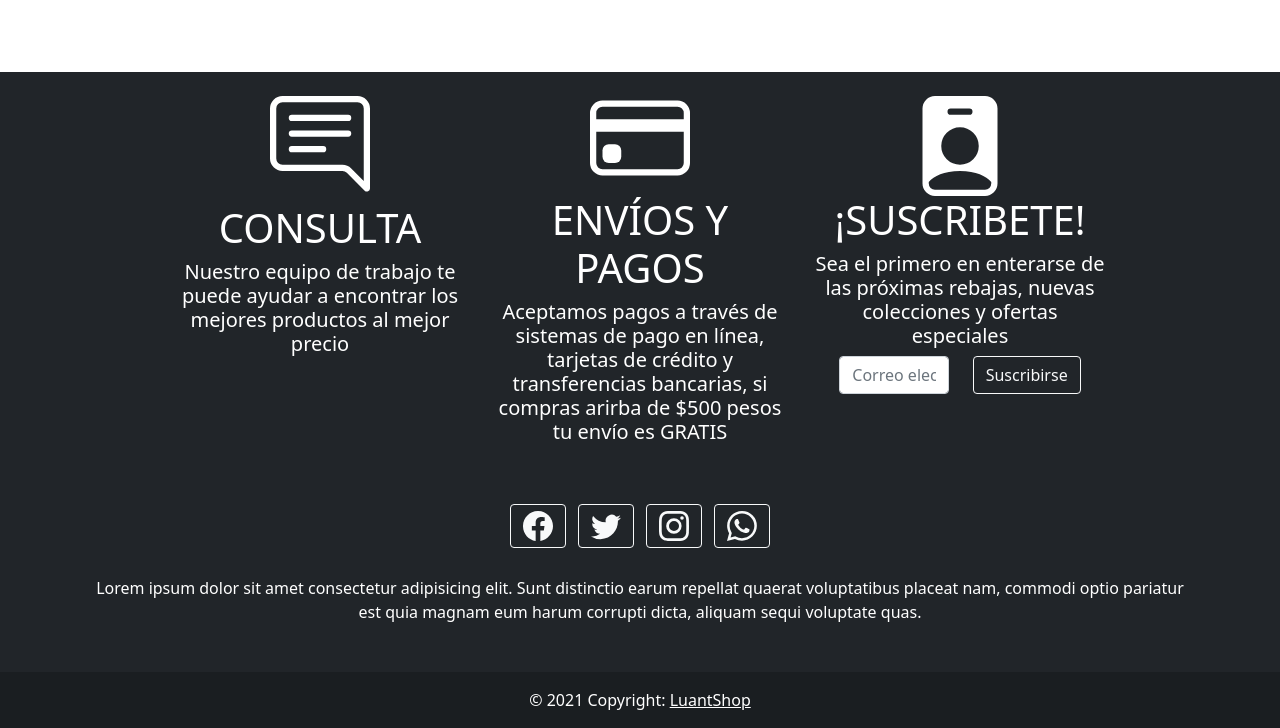
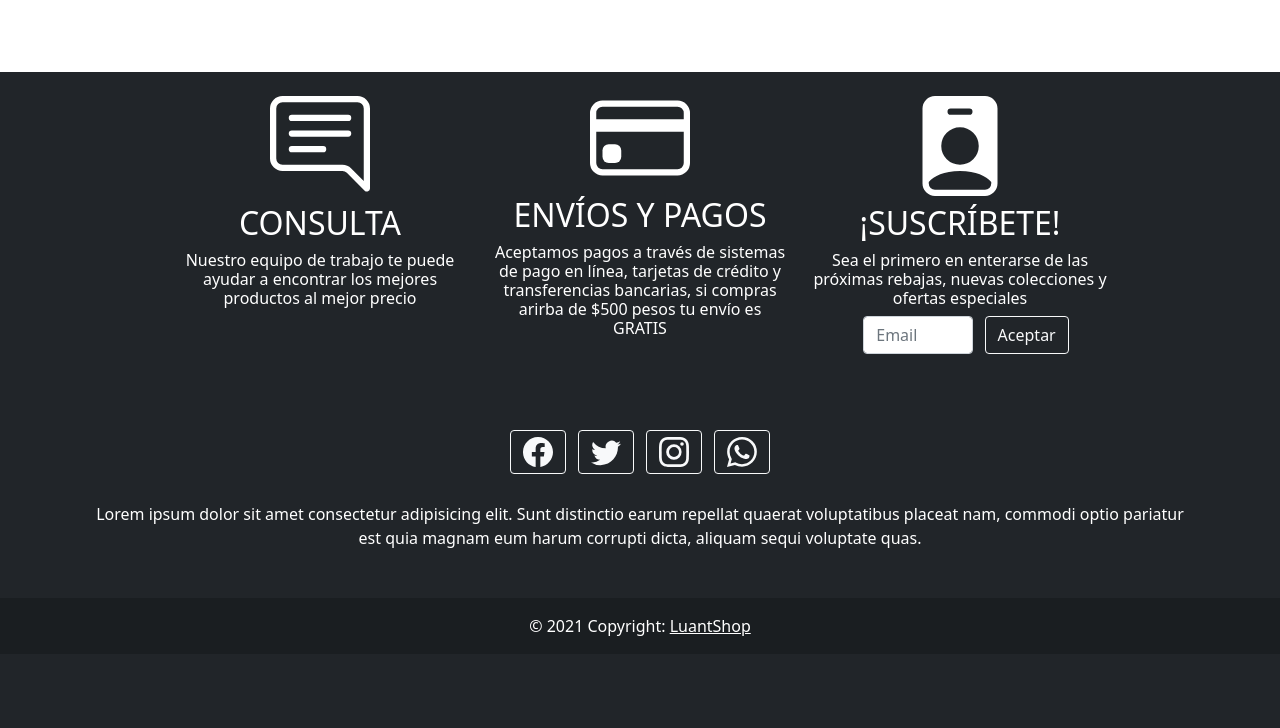
Before and after one commit to JoulesCH/ecommerce, a Django app: page /cart/ in a window 1280 px wide. Shown: the part 217-945 px from the top of the page. After the commit the page ends 853 px from the top, so only its background shows below. Run offline with Django 3.2, Linux system fonts and the light colour scheme.

Commit message:
Correcion de footer otra vez

```diff
--- a/templates/footer.html
+++ b/templates/footer.html
@@ -12,8 +12,8 @@
               <path d="M2 1a1 1 0 0 0-1 1v8a1 1 0 0 0 1 1h9.586a2 2 0 0 1 1.414.586l2 2V2a1 1 0 0 0-1-1H2zm12-1a2 2 0 0 1 2 2v12.793a.5.5 0 0 1-.854.353l-2.853-2.853a1 1 0 0 0-.707-.293H2a2 2 0 0 1-2-2V2a2 2 0 0 1 2-2h12z"/>
               <path d="M3 3.5a.5.5 0 0 1 .5-.5h9a.5.5 0 0 1 0 1h-9a.5.5 0 0 1-.5-.5zM3 6a.5.5 0 0 1 .5-.5h9a.5.5 0 0 1 0 1h-9A.5.5 0 0 1 3 6zm0 2.5a.5.5 0 0 1 .5-.5h5a.5.5 0 0 1 0 1h-5a.5.5 0 0 1-.5-.5z"/>
             </svg></h5>
-          <p class="h1">CONSULTA</p>
-          <p class="h5">Nuestro equipo de trabajo te puede ayudar a encontrar los mejores productos al mejor precio</p>
+          <p class="h2">CONSULTA</p>
+          <p class="h6">Nuestro equipo de trabajo te puede ayudar a encontrar los mejores productos al mejor precio</p>
         </div>
         <!--Grid column-->
 
@@ -23,19 +23,19 @@
               <path d="M0 4a2 2 0 0 1 2-2h12a2 2 0 0 1 2 2v8a2 2 0 0 1-2 2H2a2 2 0 0 1-2-2V4zm2-1a1 1 0 0 0-1 1v1h14V4a1 1 0 0 0-1-1H2zm13 4H1v5a1 1 0 0 0 1 1h12a1 1 0 0 0 1-1V7z"/>
               <path d="M2 10a1 1 0 0 1 1-1h1a1 1 0 0 1 1 1v1a1 1 0 0 1-1 1H3a1 1 0 0 1-1-1v-1z"/>
             </svg></h5>
-          <p class="h1">ENVÍOS Y PAGOS</p>
-          <p class="h5">Aceptamos pagos a través de sistemas de pago en línea, tarjetas de crédito y transferencias bancarias, si compras arirba de $500 pesos tu envío es GRATIS</p>
+          <p class="h2">ENVÍOS Y PAGOS</p>
+          <p class="h6">Aceptamos pagos a través de sistemas de pago en línea, tarjetas de crédito y transferencias bancarias, si compras arirba de $500 pesos tu envío es GRATIS</p>
           </ul>
         </div>
         <!--Grid column-->
 
         <!--Grid column-->
-        <div class="col-lg-3 col-md-6 mb-4 mb-md-0 col-sm-auto" style="margin-top: 1.5rem;>
+        <div class="col-lg-3 col-md-6 mb-4 mb-md-0 col-sm-auto" style="margin-top: 1.5rem;">
           <h5 class="text-uppercase"><svg xmlns="http://www.w3.org/2000/svg" width="100" height="100" fill="currentColor" class="bi bi-person-badge-fill" viewBox="0 0 16 16">
               <path d="M2 2a2 2 0 0 1 2-2h8a2 2 0 0 1 2 2v12a2 2 0 0 1-2 2H4a2 2 0 0 1-2-2V2zm4.5 0a.5.5 0 0 0 0 1h3a.5.5 0 0 0 0-1h-3zM8 11a3 3 0 1 0 0-6 3 3 0 0 0 0 6zm5 2.755C12.146 12.825 10.623 12 8 12s-4.146.826-5 1.755V14a1 1 0 0 0 1 1h8a1 1 0 0 0 1-1v-.245z"/>
-            </svg></h5>
-          <p class="h1">¡SUSCRIBETE!</p>
-          <p class="h5">Sea el primero en enterarse de las próximas rebajas, nuevas colecciones y ofertas especiales</p>
+            </svg> </h5>
+          <p class="h2">¡SUSCRÍBETE!</p>
+          <p class="h6">Sea el primero en enterarse de las próximas rebajas, nuevas colecciones y ofertas especiales</p>
 
           <!-- Section: Form -->
     <section class="">
@@ -46,18 +46,17 @@
 
           <!--Grid column-->
           <div class="col-md-5 col-12">
-            <!-- Email input -->
+            <!--Email-->
             <div class="form-outline form-white mb-4">
-              <input placeholder="Correo electrónico" type="email" id="form5Example2" class="form-control" />
+              <input placeholder="Email" type="email" id="form5Example2" class="form-control" />
             </div>
           </div>
           <!--Grid column-->
-
           <!--Grid column-->
-          <div class="col-auto">
+          <div class="col-auto" style="padding: 0%; margin: 0%;">
             <!-- Submit button -->
             <button type="submit" class="btn btn-outline-light mb-4">
-              Suscribirse
+              Aceptar
             </button>
           </div>
           <!--Grid column-->
```
